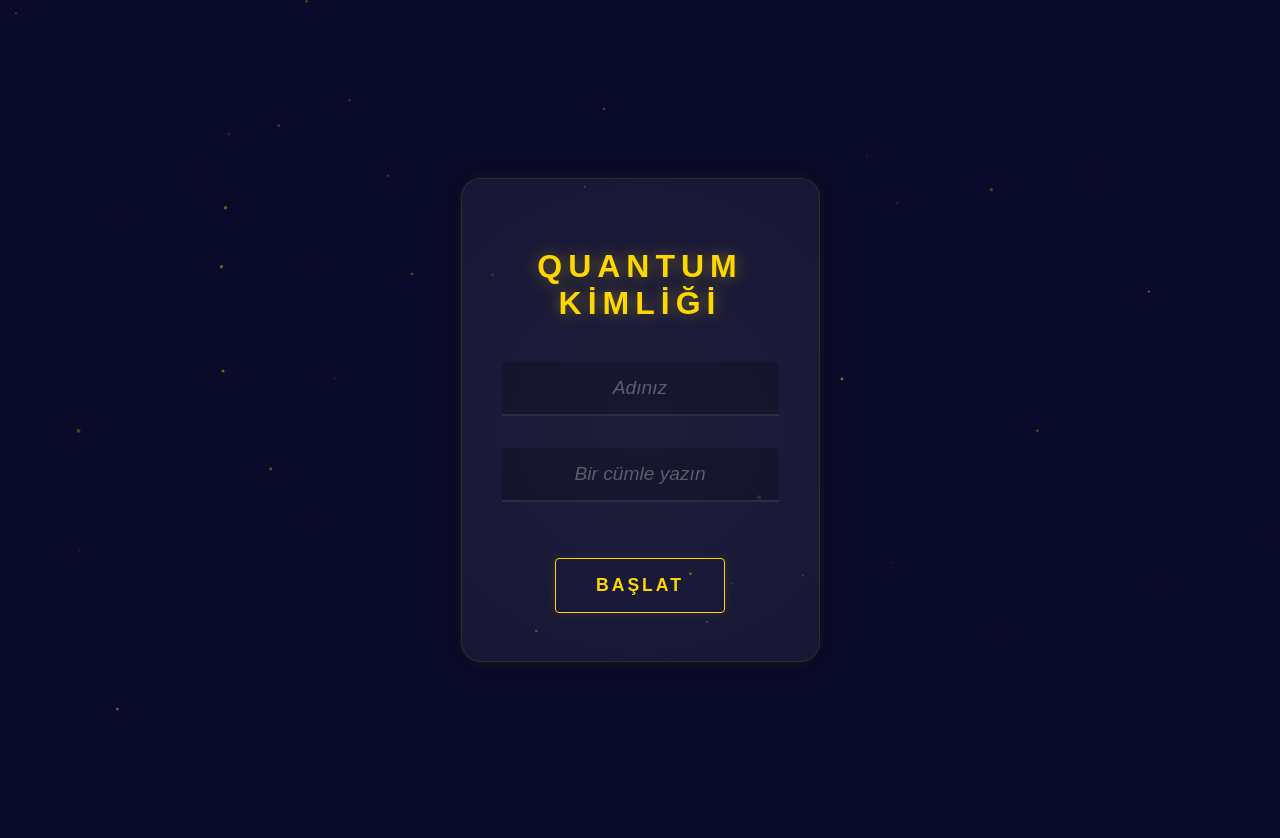
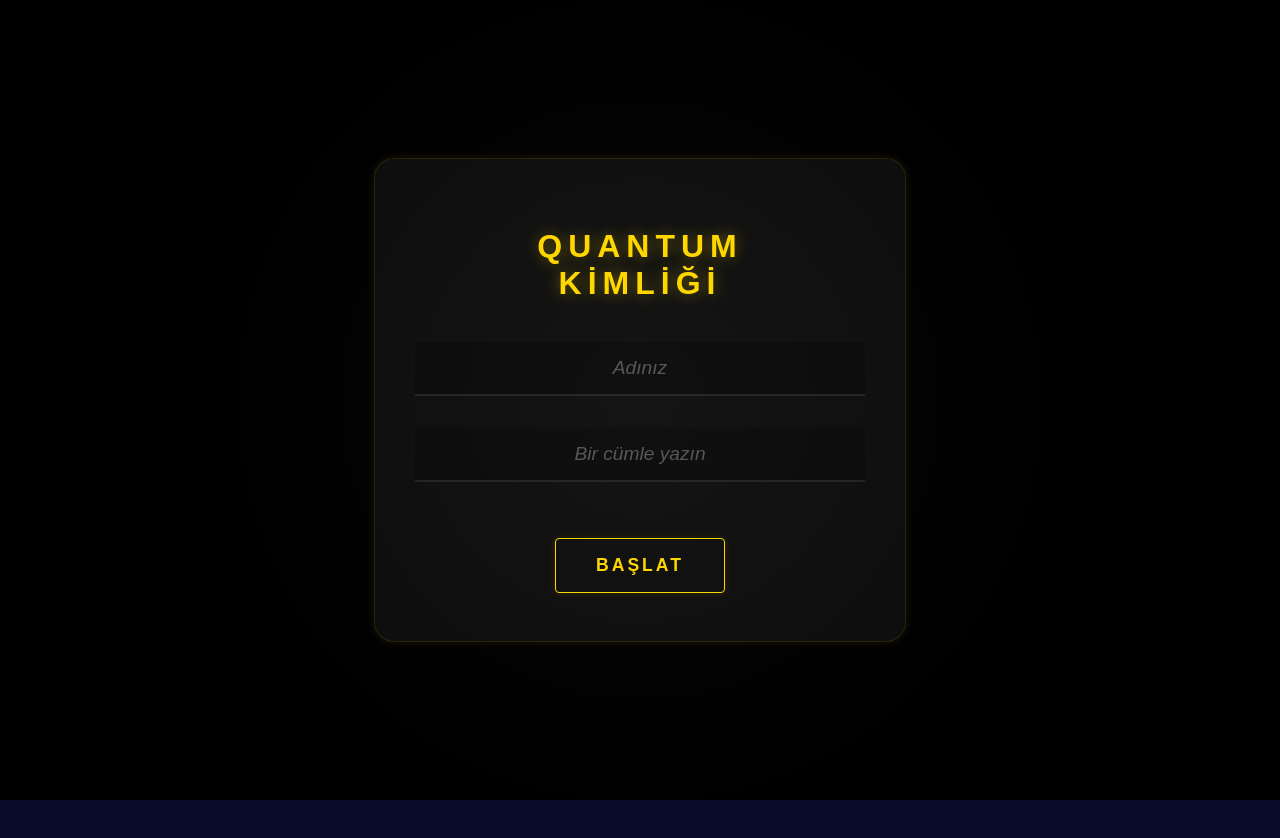
Before and after one commit to Kaanavciexe/QuantumFate, a React (Vite) app: page / in a window 1280 px wide. After the commit the page ends 800 px from the top, so only its background shows below. Built offline with nearby package versions, Linux system fonts and the light colour scheme.

Commit message:
Switch to fixed full-screen layout for input form

```diff
--- a/src/components/InputForm.jsx
+++ b/src/components/InputForm.jsx
@@ -15,14 +15,19 @@ export default function InputForm({ onConfirm }) {
 
     return (
         <div className={`input-container ${exiting ? 'fade-out' : 'fade-in'}`} style={{
+            position: 'fixed',
+            top: 0,
+            left: 0,
+            width: '100vw',
+            height: '100dvh',
+            overflow: 'hidden',
+            margin: 0,
+            padding: 0,
             display: 'flex',
             justifyContent: 'center',
             alignItems: 'center',
-            width: '100%',
-            padding: '2rem',
             boxSizing: 'border-box',
-            minHeight: '100vh',
-            overflow: 'hidden'
+            backgroundColor: '#000'
         }}>
             {/* Glass Card */}
             <div className="glass-card" style={{
@@ -32,11 +37,10 @@ export default function InputForm({ onConfirm }) {
                 borderRadius: '20px',
                 border: '1px solid rgba(255, 215, 0, 0.1)',
                 boxShadow: '0 0 30px rgba(0, 0, 0, 0.3), 0 0 10px rgba(255, 215, 0, 0.1)',
-                width: '100%',
+                width: '90%',
                 maxWidth: '450px',
                 textAlign: 'center',
                 position: 'relative',
-                overflow: 'hidden',
                 display: 'flex',
                 flexDirection: 'column',
                 alignItems: 'center'
```
